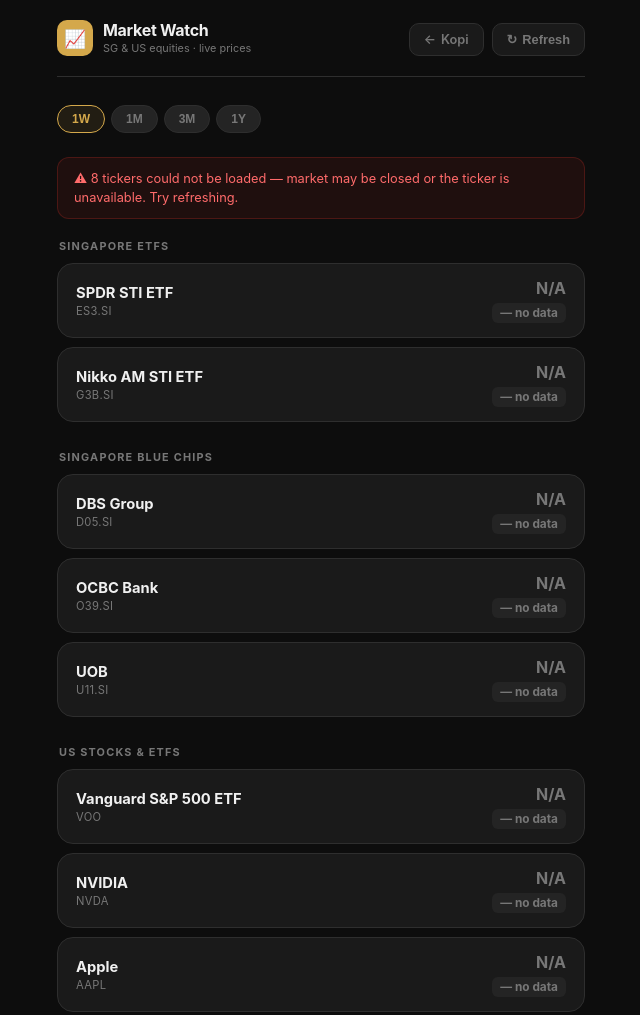
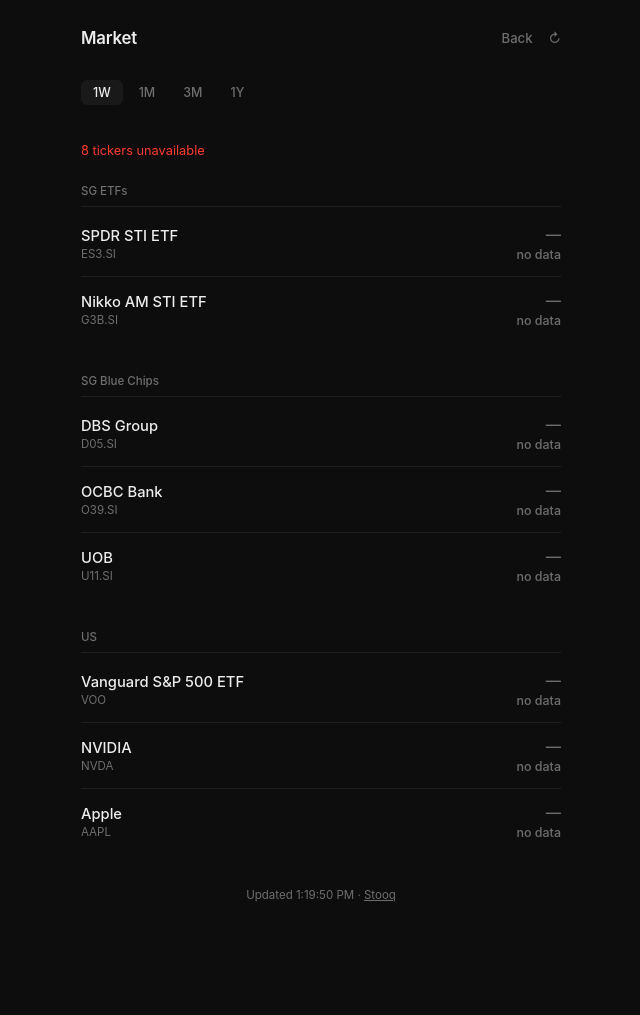
Before and after one commit to bcguy1977-max/kopi-order, a plain HTML site: page kopi-order/market.html in a window 1280 px wide. Shown: the top 1015 px of the page, without its empty margins (319-959 px from the left). After the commit the page ends 944 px from the top, so only its background shows below. Drawn offline with Linux system fonts and the light colour scheme; no server answers.

Commit message:
commit ui changes

```diff
--- a/kopi-order/market.html
+++ b/kopi-order/market.html
@@ -7,21 +7,15 @@
   <title>Market Watch</title>
   <style>
     :root {
-      --primary:      #d4a84b;
-      --primary-dim:  rgba(212, 168, 75, 0.1);
-      --primary-dark: #b88c35;
-      --bg:           #0d0d0d;
-      --surface:      #1a1a1a;
-      --surface-hi:   #242424;
-      --border:       #2e2e2e;
-      --text:         #f0f0f0;
-      --text-sub:     #777777;
-      --green:        #34c759;
-      --green-dim:    rgba(52, 199, 89, 0.12);
-      --red:          #ff3b30;
-      --red-dim:      rgba(255, 59, 48, 0.12);
-      --safe-top:     env(safe-area-inset-top, 0px);
-      --safe-bot:     env(safe-area-inset-bottom, 0px);
+      --primary:   #d4a84b;
+      --bg:        #0d0d0d;
+      --border:    #1f1f1f;
+      --text:      #ececec;
+      --text-sub:  #6e6e6e;
+      --green:     #34c759;
+      --red:       #ff3b30;
+      --safe-top:  env(safe-area-inset-top, 0px);
+      --safe-bot:  env(safe-area-inset-bottom, 0px);
     }
 
     * { box-sizing: border-box; margin: 0; padding: 0; -webkit-tap-highlight-color: transparent; }
@@ -35,142 +29,121 @@
     }
 
     .container {
-      max-width: 560px;
+      max-width: 520px;
       margin: 0 auto;
-      padding: 0 16px calc(32px + var(--safe-bot));
+      padding: 0 20px calc(40px + var(--safe-bot));
     }
 
     /* ── Header ── */
     header {
-      padding-top: calc(20px + var(--safe-top));
-      padding-bottom: 20px;
-      border-bottom: 1px solid var(--border);
-      margin-bottom: 28px;
+      padding-top: calc(28px + var(--safe-top));
+      padding-bottom: 24px;
+      margin-bottom: 8px;
       display: flex;
-      align-items: flex-end;
+      align-items: center;
       justify-content: space-between;
       gap: 12px;
     }
 
-    .brand { display: flex; align-items: center; gap: 10px; }
-
-    .brand-monogram {
-      width: 36px; height: 36px; border-radius: 10px;
-      background: var(--primary);
-      display: flex; align-items: center; justify-content: center;
-      font-size: 1.1rem; flex-shrink: 0;
+    h1 {
+      font-size: 1.05rem; font-weight: 600;
+      color: var(--text); letter-spacing: -0.2px;
     }
 
-    .brand-text h1 {
-      font-size: 1rem; font-weight: 700;
-      color: var(--text); line-height: 1; letter-spacing: -0.3px;
+    .header-right { display: flex; align-items: center; gap: 16px; flex-shrink: 0; }
+
+    .back-btn, .refresh-btn {
+      background: none;
+      border: none;
+      color: var(--text-sub);
+      padding: 0;
+      font-size: 0.82rem;
+      font-weight: 500;
+      cursor: pointer;
+      touch-action: manipulation;
+      transition: color 0.15s;
+      text-decoration: none;
+      font-family: inherit;
     }
 
-    .brand-text p {
-      font-size: 0.68rem; color: var(--text-sub); margin-top: 3px;
-    }
-
-    .header-right { display: flex; align-items: center; gap: 8px; flex-shrink: 0; }
-
-    .back-btn, .refresh-btn {
-      background: var(--surface);
-      border: 1px solid var(--border);
-      color: var(--text-sub);
-      padding: 8px 14px;
-      border-radius: 10px;
-      font-size: 0.8rem;
-      font-weight: 600;
-      cursor: pointer;
-      touch-action: manipulation;
-      transition: color 0.15s, border-color 0.15s;
-      display: flex; align-items: center; gap: 5px;
-      text-decoration: none;
-      white-space: nowrap;
-    }
-
-    .back-btn:hover, .refresh-btn:hover { color: var(--primary); border-color: var(--primary); }
-    .refresh-btn:active { transform: scale(0.96); }
+    .back-btn:hover, .refresh-btn:hover { color: var(--text); }
     .refresh-btn.spinning .r-icon { display: inline-block; animation: spin 0.7s linear infinite; }
     @keyframes spin { to { transform: rotate(360deg); } }
 
     /* ── Period pill ── */
     .period-bar {
-      display: flex; gap: 6px; margin-bottom: 24px;
+      display: flex; gap: 4px; margin-bottom: 28px;
     }
 
     .period-pill {
-      padding: 6px 14px; border-radius: 100px;
-      font-size: 0.75rem; font-weight: 700;
-      border: 1px solid var(--border);
-      background: var(--surface-hi);
+      padding: 5px 12px; border-radius: 6px;
+      font-size: 0.78rem; font-weight: 500;
+      border: none;
+      background: none;
       color: var(--text-sub);
       cursor: pointer; touch-action: manipulation;
-      transition: all 0.15s;
+      font-family: inherit;
+      transition: color 0.15s, background 0.15s;
     }
 
     .period-pill.active {
-      background: var(--primary-dim);
-      border-color: var(--primary);
-      color: var(--primary);
+      color: var(--text);
+      background: rgba(255,255,255,0.05);
     }
 
     /* ── Section ── */
-    .section { margin-bottom: 28px; }
+    .section { margin-bottom: 32px; }
 
     .section-title {
-      font-size: 0.68rem; font-weight: 700;
-      text-transform: uppercase; letter-spacing: 1.2px;
-      color: var(--text-sub); margin-bottom: 10px; padding-left: 2px;
+      font-size: 0.72rem; font-weight: 500;
+      color: var(--text-sub); margin-bottom: 4px;
+      padding-bottom: 8px;
+      border-bottom: 1px solid var(--border);
     }
 
-    /* ── Stock card ── */
+    /* ── Stock row ── */
     .stock-card {
-      background: var(--surface);
-      border: 1px solid var(--border);
-      border-radius: 16px;
-      padding: 14px 18px;
-      margin-bottom: 9px;
+      padding: 14px 0;
       display: flex;
       align-items: center;
       gap: 12px;
-      transition: border-color 0.2s;
+      border-bottom: 1px solid var(--border);
     }
 
-    .stock-card:hover { border-color: #3e3e3e; }
+    .section > div > .stock-card:last-child { border-bottom: none; }
 
     .stock-info { flex: 1; min-width: 0; }
 
     .stock-name {
-      font-weight: 700; font-size: 0.92rem; color: var(--text);
+      font-weight: 500; font-size: 0.92rem; color: var(--text);
       white-space: nowrap; overflow: hidden; text-overflow: ellipsis;
     }
 
     .stock-ticker {
-      font-size: 0.7rem; color: var(--text-sub); margin-top: 2px; letter-spacing: 0.3px;
+      font-size: 0.72rem; color: var(--text-sub); margin-top: 2px;
     }
-
-    .stock-spark { flex-shrink: 0; }
 
     .stock-price-block { text-align: right; flex-shrink: 0; }
 
     .stock-price {
-      font-size: 1rem; font-weight: 700; color: var(--text); white-space: nowrap;
+      font-size: 0.95rem; font-weight: 500; color: var(--text); white-space: nowrap;
+      font-variant-numeric: tabular-nums;
     }
 
     .stock-change {
-      font-size: 0.74rem; font-weight: 700; margin-top: 5px;
-      display: inline-flex; align-items: center; gap: 3px;
-      padding: 3px 8px; border-radius: 6px; white-space: nowrap;
+      font-size: 0.78rem; font-weight: 500; margin-top: 3px;
+      white-space: nowrap;
+      font-variant-numeric: tabular-nums;
     }
 
-    .stock-change.up   { color: var(--green); background: var(--green-dim); }
-    .stock-change.down { color: var(--red);   background: var(--red-dim);   }
-    .stock-change.flat { color: var(--text-sub); background: var(--surface-hi); }
+    .stock-change.up   { color: var(--green); }
+    .stock-change.down { color: var(--red);   }
+    .stock-change.flat { color: var(--text-sub); }
 
     /* ── Loading skeleton ── */
     .skel {
-      background: var(--surface-hi);
-      border-radius: 5px;
+      background: rgba(255,255,255,0.04);
+      border-radius: 3px;
       animation: pulse 1.4s ease-in-out infinite;
     }
 
@@ -179,53 +152,36 @@
       50%       { opacity: 1;   }
     }
 
-    .skel-price { width: 70px; height: 14px; margin-left: auto; }
-    .skel-change { width: 54px; height: 22px; margin-left: auto; margin-top: 5px; }
-    .skel-spark { width: 80px; height: 36px; }
+    .skel-price { width: 70px; height: 13px; margin-left: auto; }
+    .skel-change { width: 54px; height: 13px; margin-left: auto; margin-top: 6px; }
 
     /* ── Error banner ── */
     .error-banner {
-      background: rgba(255,59,48,0.08);
-      border: 1px solid rgba(255,59,48,0.2);
-      border-radius: 12px;
-      padding: 11px 16px;
+      padding: 10px 0;
       font-size: 0.8rem;
-      color: #ff6b6b;
-      margin-bottom: 20px;
-      line-height: 1.5;
+      color: var(--red);
+      margin-bottom: 16px;
     }
 
     /* ── Footer ── */
     .footer {
-      font-size: 0.7rem; color: var(--text-sub);
-      text-align: center; line-height: 1.7;
-      margin-top: 8px;
+      font-size: 0.72rem; color: var(--text-sub);
+      text-align: center; line-height: 1.6;
+      margin-top: 24px;
     }
 
-    .footer a { color: var(--primary); text-decoration: none; }
-
-    /* ── Responsive ── */
-    @media (max-width: 400px) {
-      .stock-spark { display: none; }
-      .back-btn span { display: none; }
-    }
+    .footer a { color: var(--text-sub); text-decoration: underline; }
   </style>
 </head>
 <body>
 <div class="container">
 
   <header>
-    <div class="brand">
-      <div class="brand-monogram">📈</div>
-      <div class="brand-text">
-        <h1>Market Watch</h1>
-        <p>SG &amp; US equities · live prices</p>
-      </div>
-    </div>
+    <h1>Market</h1>
     <div class="header-right">
-      <a class="back-btn" href="./index.html">← <span>Kopi</span></a>
+      <a class="back-btn" href="./index.html">Back</a>
       <button class="refresh-btn" id="refresh-btn" aria-label="Refresh">
-        <span class="r-icon">↻</span> Refresh
+        <span class="r-icon">↻</span>
       </button>
     </div>
   </header>
@@ -240,17 +196,17 @@
   <div id="error-area"></div>
 
   <div class="section">
-    <div class="section-title">Singapore ETFs</div>
+    <div class="section-title">SG ETFs</div>
     <div id="grid-sg-etf"></div>
   </div>
 
   <div class="section">
-    <div class="section-title">Singapore Blue Chips</div>
+    <div class="section-title">SG Blue Chips</div>
     <div id="grid-sg-blue"></div>
   </div>
 
   <div class="section">
-    <div class="section-title">US Stocks &amp; ETFs</div>
+    <div class="section-title">US</div>
     <div id="grid-us"></div>
   </div>
 
@@ -286,28 +242,6 @@
   return d;
 }
 
-/* ── Sparkline SVG ── */
-function sparkSVG(prices, positive) {
-  const pts = prices.filter(p => p != null && !isNaN(p));
-  if (pts.length < 2) return `<svg width="80" height="36"></svg>`;
-  const W = 80, H = 36, pad = 2;
-  const mn = Math.min(...pts), mx = Math.max(...pts);
-  const rng = mx - mn || Math.abs(mn) * 0.01 || 1;
-  const mapped = pts.map((p, i) => {
-    const x = (pad + (i / (pts.length - 1)) * (W - pad * 2)).toFixed(1);
-    const y = (H - pad - ((p - mn) / rng) * (H - pad * 2)).toFixed(1);
-    return `${x},${y}`;
-  });
-  const line = mapped.join(' ');
-  const area = `${pad},${H - pad} ${line} ${W - pad},${H - pad}`;
-  const stroke = positive ? '#34c759' : '#ff3b30';
-  const fill   = positive ? 'rgba(52,199,89,0.15)' : 'rgba(255,59,48,0.15)';
-  return `<svg width="${W}" height="${H}" viewBox="0 0 ${W} ${H}">
-    <polygon points="${area}" fill="${fill}"/>
-    <polyline points="${line}" fill="none" stroke="${stroke}" stroke-width="1.8" stroke-linecap="round" stroke-linejoin="round"/>
-  </svg>`;
-}
-
 /* ── Format helpers ── */
 function fmtPrice(p, currency) {
   return (currency === 'SGD' ? 'S$' : '$') + p.toFixed(2);
@@ -332,7 +266,6 @@
         <div class="stock-name">${s.name}</div>
         <div class="stock-ticker">${s.symbol}</div>
       </div>
-      <div class="stock-spark"><div class="skel skel-spark"></div></div>
       <div class="stock-price-block">
         <div class="skel skel-price"></div>
         <div class="skel skel-change"></div>
@@ -348,21 +281,18 @@
 
   if (!data) {
     card.querySelector('.stock-price-block').innerHTML =
-      `<div class="stock-price" style="color:var(--text-sub)">N/A</div>
-       <div class="stock-change flat">— no data</div>`;
-    card.querySelector('.stock-spark').innerHTML = `<svg width="80" height="36"></svg>`;
+      `<div class="stock-price" style="color:var(--text-sub)">—</div>
+       <div class="stock-change flat">no data</div>`;
     return;
   }
 
-  const { current, start, closes } = data;
-  const pct   = ((current - start) / start) * 100;
-  const cls   = pct > 0 ? 'up' : pct < 0 ? 'down' : 'flat';
-  const arrow = pct > 0 ? '▲' : pct < 0 ? '▼' : '—';
+  const { current, start } = data;
+  const pct = ((current - start) / start) * 100;
+  const cls = pct > 0 ? 'up' : pct < 0 ? 'down' : 'flat';
 
-  card.querySelector('.stock-spark').innerHTML = sparkSVG(closes, pct >= 0);
   card.querySelector('.stock-price-block').innerHTML = `
     <div class="stock-price">${fmtPrice(current, stock.currency)}</div>
-    <div class="stock-change ${cls}">${arrow} ${fmtPct(pct)}</div>`;
+    <div class="stock-change ${cls}">${fmtPct(pct)}</div>`;
 }
 
 /* ── Parse Stooq CSV  (Date,Open,High,Low,Close,Volume) ── */
@@ -427,14 +357,12 @@
 
   if (fails) {
     document.getElementById('error-area').innerHTML =
-      `<div class="error-banner">⚠ ${fails} ticker${fails > 1 ? 's' : ''} could not be loaded — market may be closed or the ticker is unavailable. Try refreshing.</div>`;
+      `<div class="error-banner">${fails} ticker${fails > 1 ? 's' : ''} unavailable</div>`;
   }
 
   const now = new Date();
-  const label = document.querySelector('.period-pill.active').textContent;
   document.getElementById('footer').innerHTML =
-    `Updated ${now.toLocaleTimeString()} · ${now.toLocaleDateString()} ·
-    <a href="https://stooq.com" target="_blank" rel="noopener">Stooq</a> · ${label} view`;
+    `Updated ${now.toLocaleTimeString()} · <a href="https://stooq.com" target="_blank" rel="noopener">Stooq</a>`;
 
   btn.classList.remove('spinning');
 }
```
Also changed, not shown: .github/workflows/deploy.yml (added).
